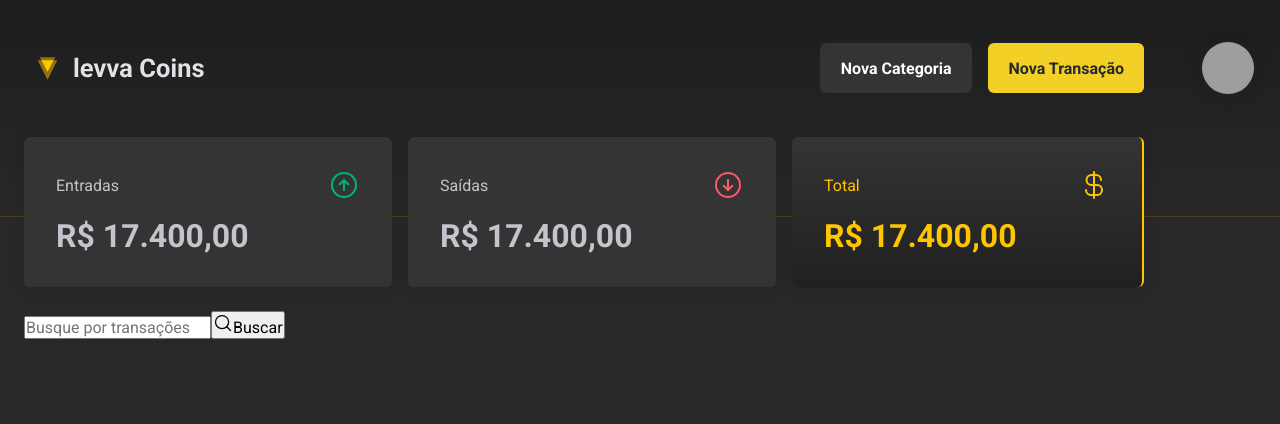
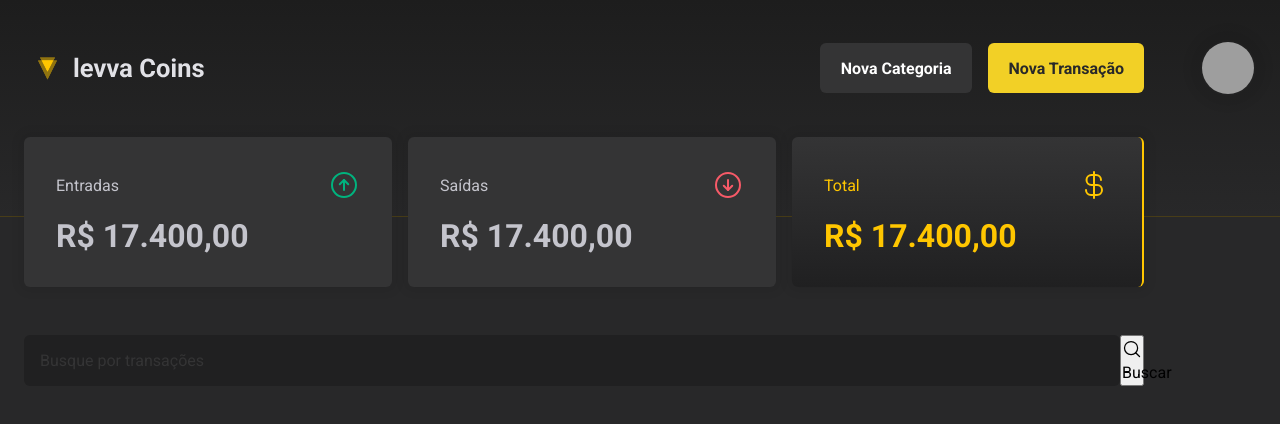
Before and after one commit to jemluz/levva-coins-ensaio, a React (Vite) app: page /home in a window 1280 px wide. Shown: the top 424 px of the page. Built offline with nearby package versions, Linux system fonts and the light colour scheme; grey boxes are pictures that could not be loaded.

Commit message:
Estilização - Barra de pesquisa II
- Estilização do SearchFormContainer.
- Estilização do input.

```diff
--- a/src/components/SearchForm/styles.ts
+++ b/src/components/SearchForm/styles.ts
@@ -1,6 +1,26 @@
 import styled from "styled-components";
 
 export const SearchFormContainer = styled.form`
-  grid-column: 2;
-  margin-top: 1.5rem;
+  grid-column: 2 / 3;
+  margin-top: 3rem;
+
+  max-width: 70rem;
+  display: grid;
+  grid-template-columns: 1fr 1.5rem auto;
+
+  input {
+    grid-column: 1 / 2;
+    flex: 1;
+    border-radius: 6px;
+    border: 0;
+    background: ${props => props.theme["gray-700"]};
+    color: ${props => props.theme["gray-300"]};
+    padding: 1rem;
+
+    &::placeholder {
+      color: ${props => props.theme["gray-500"]};
+    }
+  }
+
+
 `;
```
